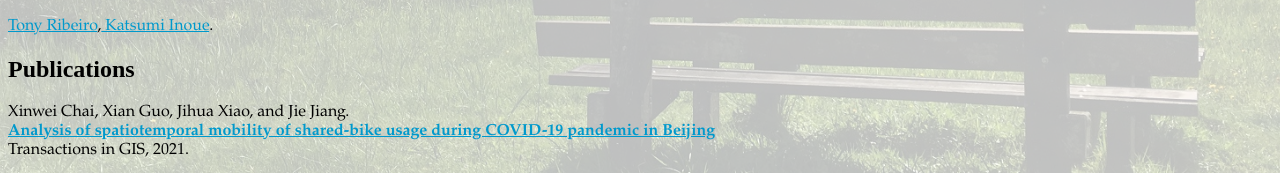
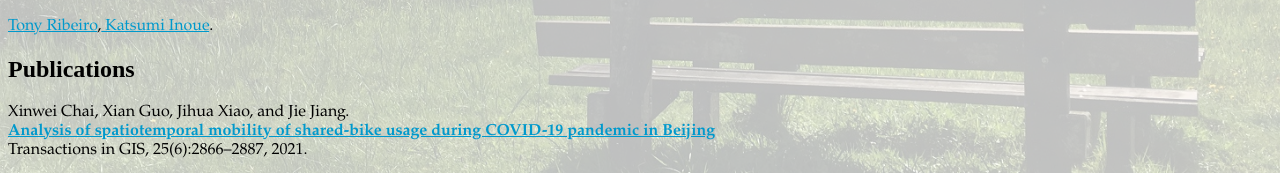
Before and after one commit to XinweiChai/XinweiChai.github.io, a plain HTML site: page index.html in a window 1280 px wide. Shown: the part 1264-1437 px from the top of the page. Drawn offline with Linux system fonts and the light colour scheme.

Commit message:
Update index.html

```diff
--- a/index.html
+++ b/index.html
@@ -90,7 +90,7 @@ French title: <i>Analyse d'accessibilité et révision de la dynamique dans les
 
 <h2>Publications</h2>
 
-<p>Xinwei Chai, Xian Guo, Jihua Xiao, and Jie Jiang.<br> <b><a href="https://onlinelibrary.wiley.com/doi/full/10.1111/tgis.12784">Analysis of spatiotemporal mobility of shared-bike usage during COVID-19 pandemic in Beijing</a></b> <br>Transactions in GIS, 2021.</p>
+<p>Xinwei Chai, Xian Guo, Jihua Xiao, and Jie Jiang.<br> <b><a href="https://onlinelibrary.wiley.com/doi/full/10.1111/tgis.12784">Analysis of spatiotemporal mobility of shared-bike usage during COVID-19 pandemic in Beijing</a></b> <br>Transactions in GIS, 25(6):2866–2887, 2021.</p>
 
 <p>Xinwei Chai, Tony Ribeiro, Morgan Magnin, Olivier Roux and Katsumi Inoue.<br> <b><a href="https://www.sciencedirect.com/science/article/pii/S1571066120300360/pdf?md5=243825afa2949a662c543bfef7352063&pid=1-s2.0-S1571066120300360-main.pdf"> Static Analysis and Stochastic Search for Reachability Problem</a></b> <br>The 9th International Workshop on Static Analysis in Systems Biology, (SASB 2018), Freiburg, Germany.</p>
 
```
